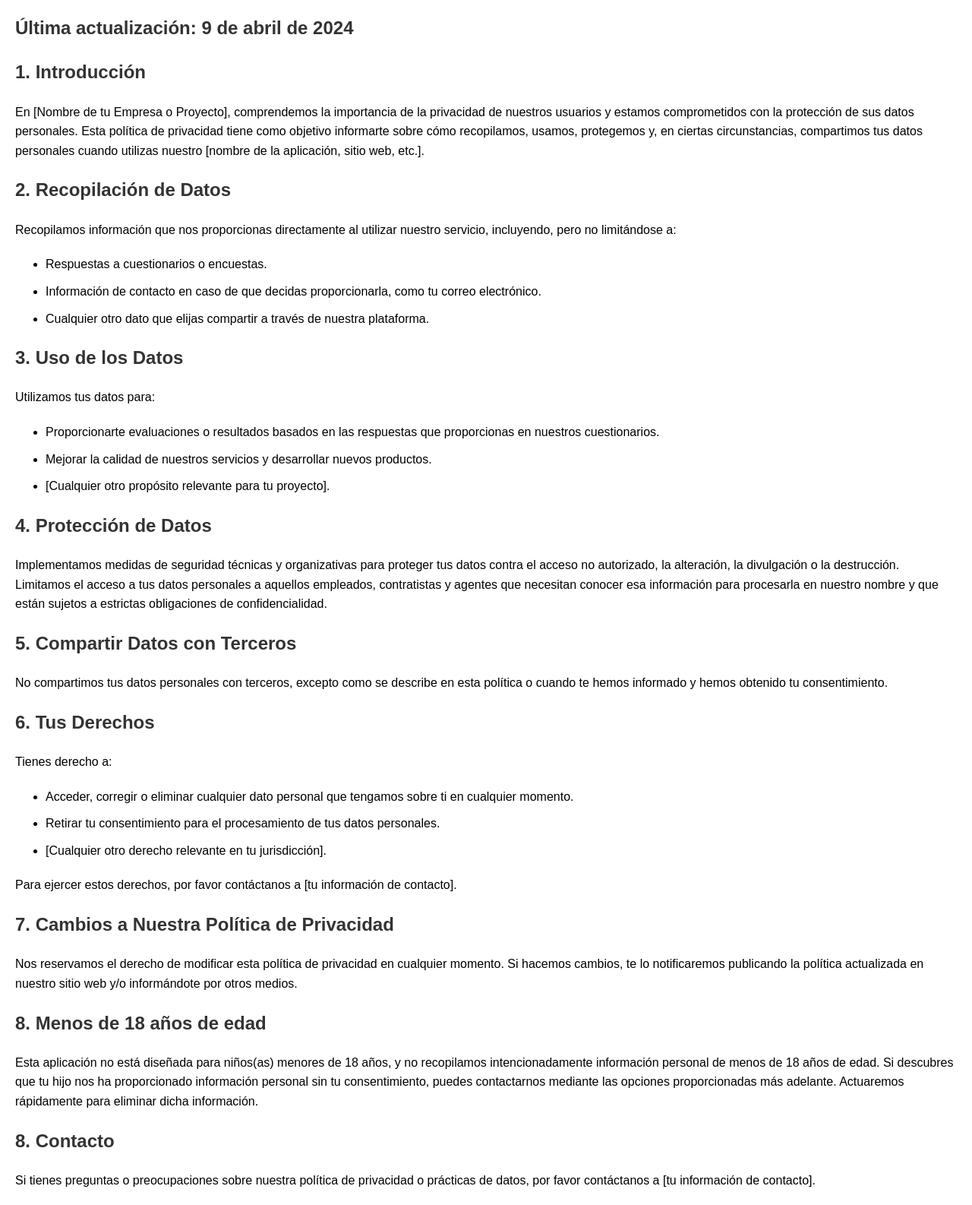
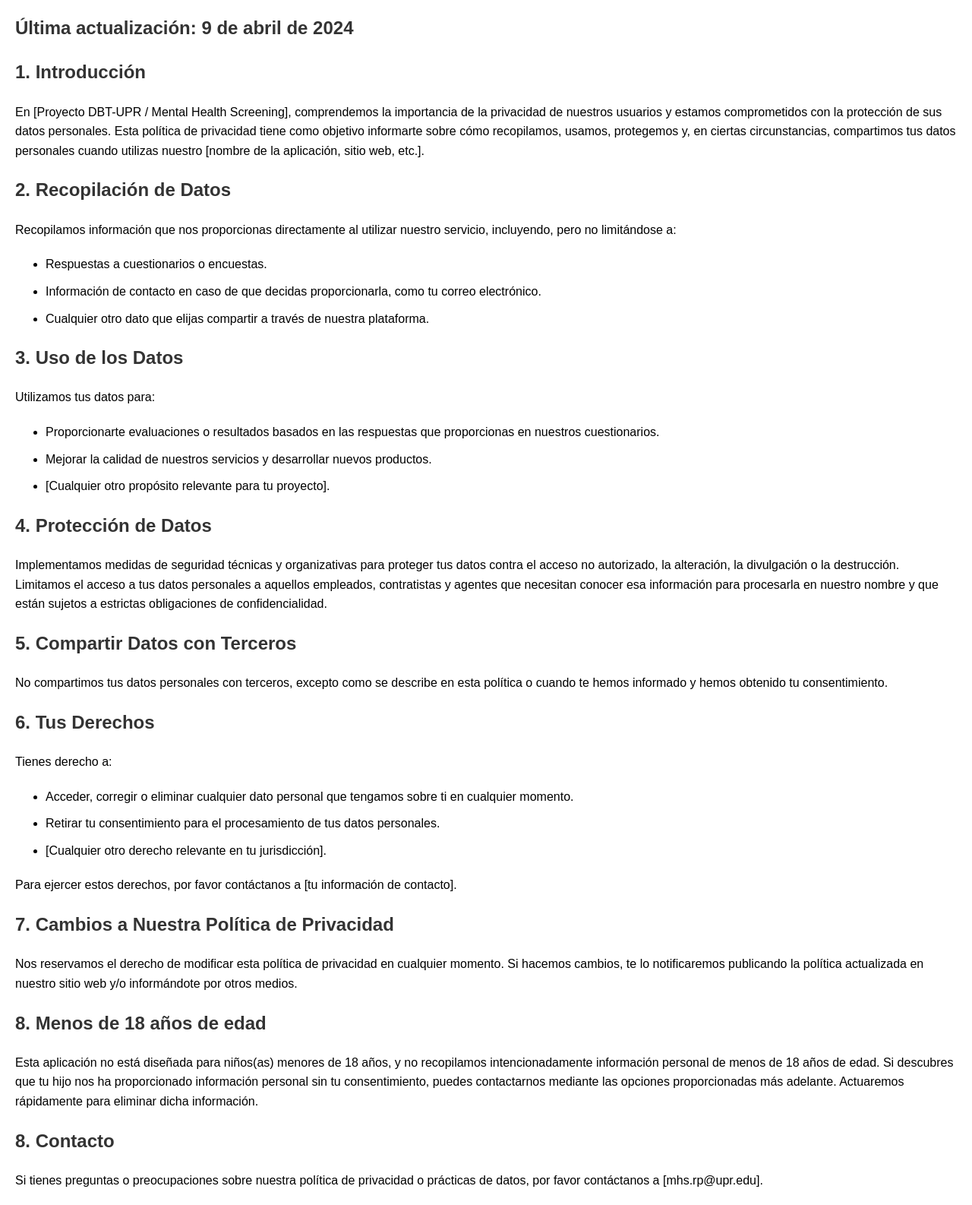
Before and after one commit to jserrataylor/pages, a plain HTML site: page casis/privacidad_y_datos.html in a window 1280 px wide. Shown: the part 76-1662 px from the top of the page at 76% size. Drawn offline with Linux system fonts and the light colour scheme.

Commit message:
Update privacidad_y_datos.html

```diff
--- a/casis/privacidad_y_datos.html
+++ b/casis/privacidad_y_datos.html
@@ -25,7 +25,7 @@
     <h2>Última actualización: 9 de abril de 2024</h2>
 
     <h2>1. Introducción</h2>
-    <p>En [Nombre de tu Empresa o Proyecto], comprendemos la importancia de la privacidad de nuestros usuarios y estamos comprometidos con la protección de sus datos personales. Esta política de privacidad tiene como objetivo informarte sobre cómo recopilamos, usamos, protegemos y, en ciertas circunstancias, compartimos tus datos personales cuando utilizas nuestro [nombre de la aplicación, sitio web, etc.].</p>
+    <p>En [Proyecto DBT-UPR / Mental Health Screening], comprendemos la importancia de la privacidad de nuestros usuarios y estamos comprometidos con la protección de sus datos personales. Esta política de privacidad tiene como objetivo informarte sobre cómo recopilamos, usamos, protegemos y, en ciertas circunstancias, compartimos tus datos personales cuando utilizas nuestro [nombre de la aplicación, sitio web, etc.].</p>
 
     <h2>2. Recopilación de Datos</h2>
     <p>Recopilamos información que nos proporcionas directamente al utilizar nuestro servicio, incluyendo, pero no limitándose a:</p>
@@ -65,6 +65,6 @@
     <p>Esta aplicación no está diseñada para niños(as) menores de 18 años, y no recopilamos intencionadamente información personal de menos de 18 años de edad. Si descubres que tu hijo nos ha proporcionado información personal sin tu consentimiento, puedes contactarnos mediante las opciones proporcionadas más adelante. Actuaremos rápidamente para eliminar dicha información.</p>
 
     <h2>8. Contacto</h2>
-    <p>Si tienes preguntas o preocupaciones sobre nuestra política de privacidad o prácticas de datos, por favor contáctanos a [tu información de contacto].</p>
+    <p>Si tienes preguntas o preocupaciones sobre nuestra política de privacidad o prácticas de datos, por favor contáctanos a [mhs.rp@upr.edu].</p>
 </body>
 </html>
```
